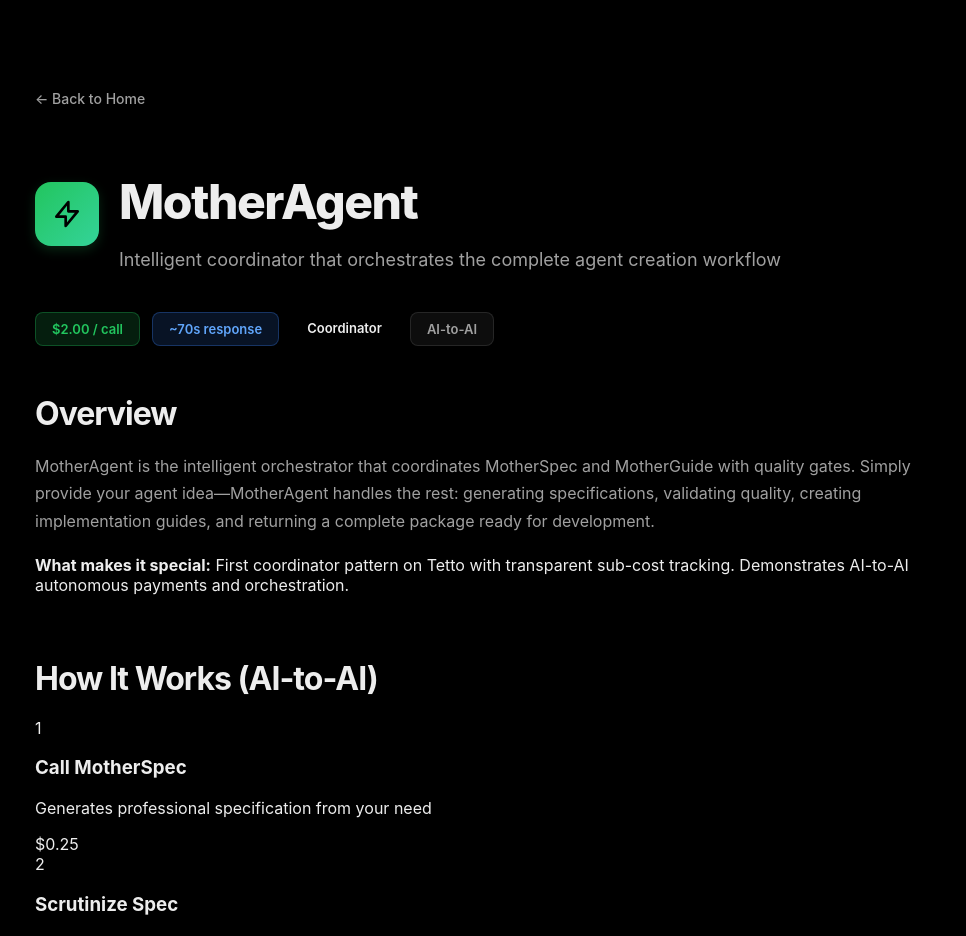
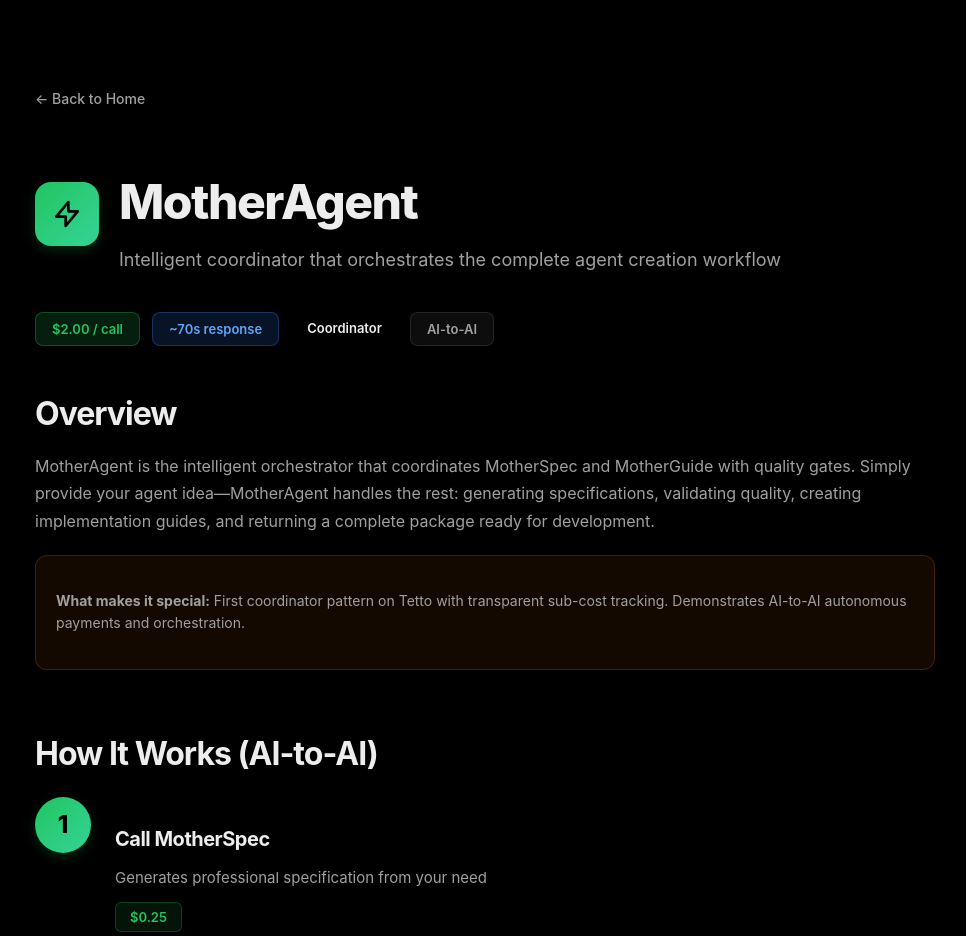
Before and after one commit to TettoLabs/mothernode-landing, a Next.js app: page /docs/agents/motheragent in a window 1280 px wide. Shown: the top 936 px of the page, without its empty margins (155-1121 px from the left). Built offline with nearby package versions, Linux system fonts and the light colour scheme.

Commit message:
style: Add workflow and highlight box styles for MotherAgent docs

```diff
--- a/app/docs/agents/motheragent/page.module.css
+++ b/app/docs/agents/motheragent/page.module.css
@@ -451,6 +451,81 @@
   color: var(--accent);
 }
 
+/* Highlight Box */
+.highlightBox {
+  background: rgba(249, 115, 22, 0.08);
+  border: 1.5px solid rgba(249, 115, 22, 0.2);
+  border-radius: 12px;
+  padding: 20px;
+  margin-bottom: 20px;
+}
+
+.highlightText {
+  font-size: 14px;
+  color: var(--text-secondary);
+  line-height: 1.6;
+}
+
+/* Workflow Steps */
+.workflowSteps {
+  display: flex;
+  flex-direction: column;
+  gap: 24px;
+  margin-top: 24px;
+}
+
+.workflowStep {
+  display: grid;
+  grid-template-columns: 56px 1fr;
+  gap: 24px;
+  align-items: start;
+}
+
+.stepNumber {
+  width: 56px;
+  height: 56px;
+  background: linear-gradient(135deg, var(--accent) 0%, #34d399 100%);
+  border-radius: 50%;
+  display: flex;
+  align-items: center;
+  justify-content: center;
+  font-size: 24px;
+  font-weight: 800;
+  color: #000000;
+  flex-shrink: 0;
+  box-shadow: 0 4px 12px rgba(34, 197, 94, 0.2);
+}
+
+.stepContent {
+  padding-top: 10px;
+}
+
+.stepTitle {
+  font-size: 20px;
+  font-weight: 700;
+  color: var(--text-primary);
+  margin-bottom: 8px;
+  letter-spacing: -0.5px;
+}
+
+.stepDesc {
+  font-size: 15px;
+  color: var(--text-secondary);
+  line-height: 1.6;
+  margin-bottom: 12px;
+}
+
+.stepCost {
+  display: inline-block;
+  font-size: 13px;
+  color: var(--accent);
+  font-weight: 600;
+  background: rgba(34, 197, 94, 0.1);
+  padding: 6px 14px;
+  border-radius: 6px;
+  border: 1px solid rgba(34, 197, 94, 0.25);
+}
+
 /* Responsive */
 @media (max-width: 768px) {
   .h1 {
```
